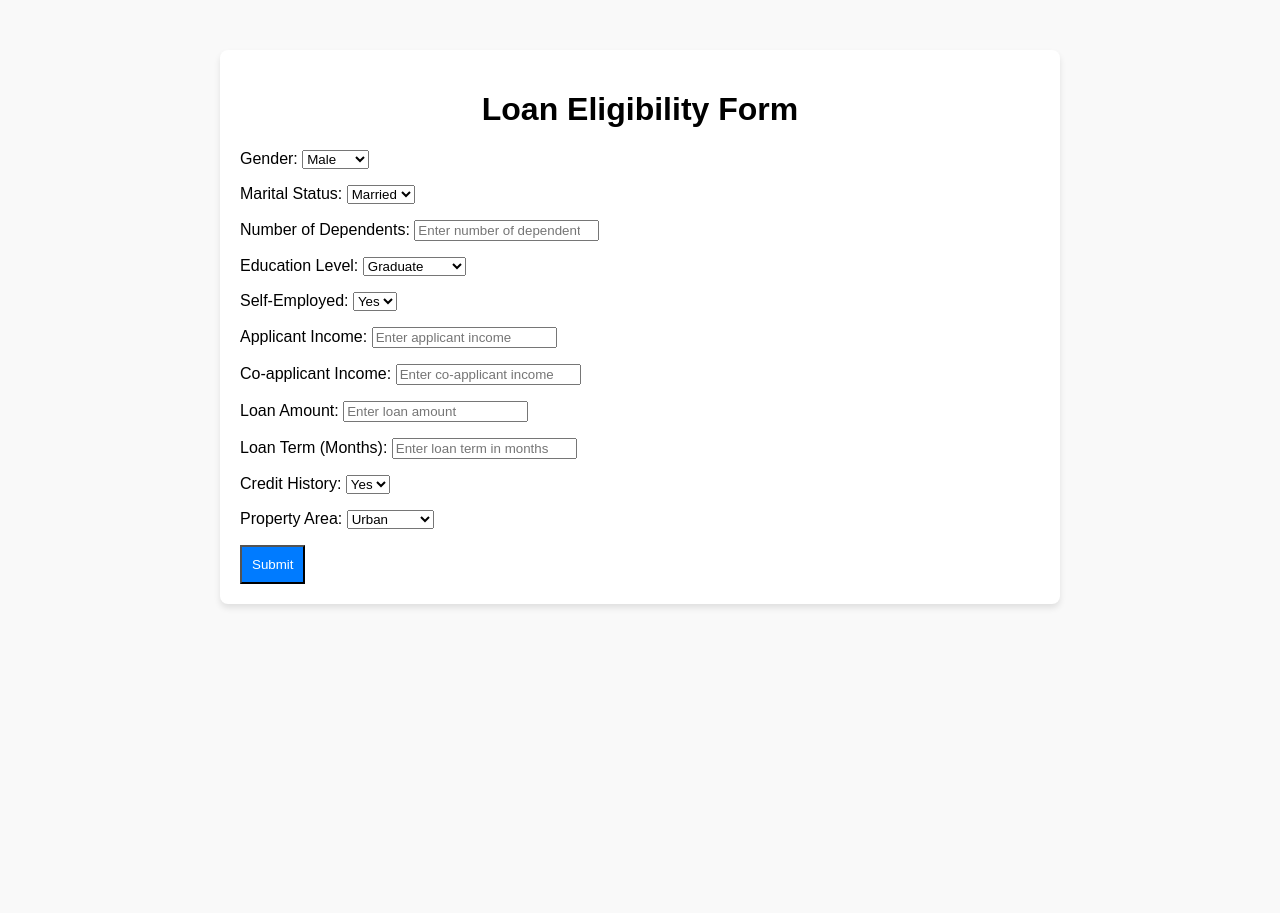
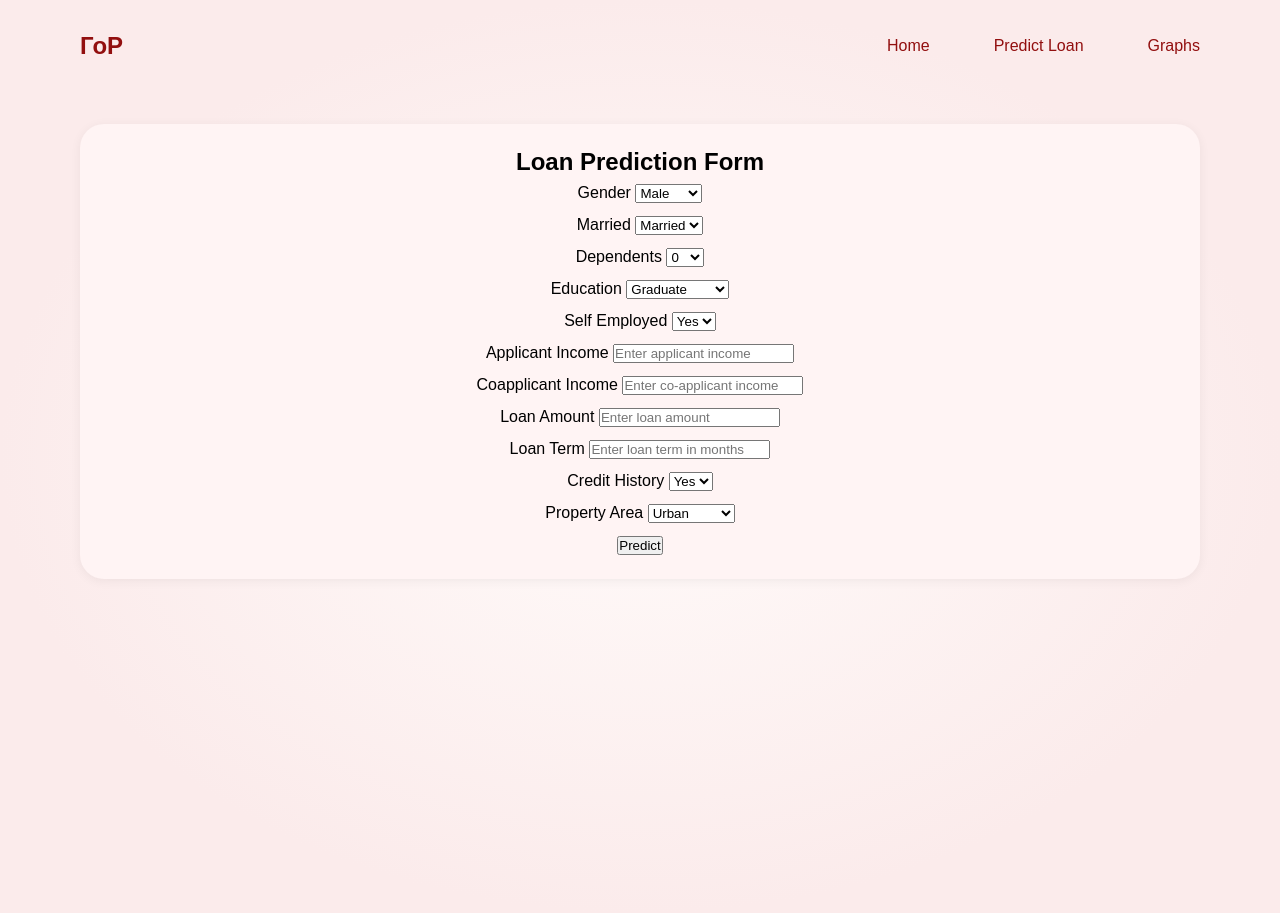
Before and after one commit to chumaana/loan-data-analysis, a Django app: page /predict/ in a window 1280 px wide. Before the commit the page ends 800 px from the top, so only its background shows below. Run offline with Django 5.2, Linux system fonts and the light colour scheme; some web fonts are replaced.

Commit message:
feat: add style, templates, views

```diff
--- a/loan_project/loan_app/forms.py
+++ b/loan_project/loan_app/forms.py
@@ -12,12 +12,15 @@ class LoanForm(forms.Form):
         label="Marital Status",
         widget=forms.Select(attrs={"class": "form-control"}),
     )
-    dependents = forms.IntegerField(
+    dependents = forms.ChoiceField(
         label="Number of Dependents",
-        min_value=0,
-        widget=forms.NumberInput(
-            attrs={"class": "form-control", "placeholder": "Enter number of dependents"}
-        ),
+        choices=[
+            ("0", "0"),
+            ("1", "1"),
+            ("2", "2"),
+            ("3+", "3+"),
+        ],
+        widget=forms.Select(attrs={"class": "form-control"}),
     )
     education = forms.ChoiceField(
         choices=[("Graduate", "Graduate"), ("Not Graduate", "Not Graduate")],
--- a/loan_project/loan_app/static/loan_app/styles.css
+++ /dev/null
@@ -1,45 +0,0 @@
-body {
-  font-family: Arial, sans-serif;
-  background-color: #f9f9f9;
-  margin: 0;
-  padding: 0;
-}
-
-.container {
-  max-width: 800px;
-  margin: 50px auto;
-  background: #fff;
-  padding: 20px;
-  border-radius: 8px;
-  box-shadow: 0px 4px 6px rgba(0, 0, 0, 0.1);
-}
-
-h1 {
-  text-align: center;
-}
-
-.result-message {
-  font-size: 18px;
-  margin-bottom: 20px;
-}
-
-.summary-table {
-  width: 100%;
-  border-collapse: collapse;
-}
-
-.summary-table td {
-  padding: 10px;
-}
-
-.summary-table td:first-child {
-  font-weight: bold;
-}
-
-.btn {
-  display: inline-block;
-  background-color: #007bff;
-  color: white;
-  padding: 10px;
-  text-decoration: none;
-}
--- a/loan_project/loan_app/templates/loan_app/home.html
+++ b/loan_project/loan_app/templates/loan_app/home.html
@@ -1,22 +1,18 @@
+{% extends 'base.html' %}
+{% load static %}
 
-<!DOCTYPE html>
-<html lang="en">
-<head>
-  <meta charset="UTF-8">
-  <title>Loan Eligibility Form</title>
-   {% load static %}
-  <link rel="stylesheet" href="{% static 'loan_app/styles.css' %}">
-</head>
-<body>
-  <div class="container">
-      <h1>Loan Eligibility Form</h1>
-      <form method="post" action="{% url 'predict' %}">
-          {% csrf_token %}
-          <div class="grid-container">
-              {{ form.as_p }}
-          </div>
-          <button type="submit" class="btn">Submit</button>
-      </form>
-  </div>
-</body>
-</html>
+{% block title %}Home - Loan Prediction{% endblock %}
+
+{% block content %}
+<div class="home-info">
+<div class="title-block">
+    <h1 class="title-desc">Welcome to the <span class="title">Loan Prediction System</span> </h1>
+    <p>Use this tool to check whether your loan application is likely to be approved.
+    Select an option from the menu to get started or press the button below</p>
+    <button><a  href="{% url 'predict_loan' %}">Try it</a></button>
+    </div>
+    <div class="graph-block">
+    <img src="{% static 'loan_app/applicant_income_distribution.png' %}" alt="Applicant Income Distribution">
+    </div>
+    </div>
+{% endblock %}
--- /dev/null
+++ b/loan_project/loan_app/templates/loan_app/loan_prediction.html
@@ -0,0 +1,88 @@
+{% extends 'base.html' %}
+{% block title %}Predict Loan{% endblock %}
+
+{% block content %}
+
+
+<form method="post"><h2>Loan Prediction Form</h2>
+    {% csrf_token %}
+
+    <div class="form-group">
+        <label for="{{ form.gender.id_for_label }}">Gender</label>
+        {{ form.gender }}
+        <span class="error-message">{{ form.gender.errors.as_text }}</span>
+    </div>
+
+    <div class="form-group">
+        <label for="{{ form.married.id_for_label }}">Married</label>
+        {{ form.married }}
+        <span class="error-message">{{ form.married.errors.as_text }}</span>
+    </div>
+
+    <div class="form-group">
+        <label for="{{ form.dependents.id_for_label }}">Dependents</label>
+        {{ form.dependents }}
+        <span class="error-message">{{ form.dependents.errors.as_text }}</span>
+    </div>
+
+    <div class="form-group">
+        <label for="{{ form.education.id_for_label }}">Education</label>
+        {{ form.education }}
+        <span class="error-message">{{ form.education.errors.as_text }}</span>
+    </div>
+
+    <div class="form-group">
+        <label for="{{ form.self_employed.id_for_label }}">Self Employed</label>
+        {{ form.self_employed }}
+        <span class="error-message">{{ form.self_employed.errors.as_text }}</span>
+    </div>
+
+    <div class="form-group">
+        <label for="{{ form.applicant_income.id_for_label }}">Applicant Income</label>
+        {{ form.applicant_income }}
+        <span class="error-message">{{ form.applicant_income.errors.as_text }}</span>
+    </div>
+
+    <div class="form-group">
+        <label for="{{ form.coapplicant_income.id_for_label }}">Coapplicant Income</label>
+        {{ form.coapplicant_income }}
+        <span class="error-message">{{ form.coapplicant_income.errors.as_text }}</span>
+    </div>
+
+    <div class="form-group">
+        <label for="{{ form.loan_amount.id_for_label }}">Loan Amount</label>
+        {{ form.loan_amount }}
+        <span class="error-message">{{ form.loan_amount.errors.as_text }}</span>
+    </div>
+
+    <div class="form-group">
+        <label for="{{ form.loan_amount_term.id_for_label }}">Loan Term</label>
+        {{ form.loan_amount_term }}
+        <span class="error-message">{{ form.loan_amount_term.errors.as_text }}</span>
+    </div>
+
+    <div class="form-group">
+        <label for="{{ form.credit_history.id_for_label }}">Credit History</label>
+        {{ form.credit_history }}
+        <span class="error-message">{{ form.credit_history.errors.as_text }}</span>
+    </div>
+
+    <div class="form-group">
+        <label for="{{ form.property_area.id_for_label }}">Property Area</label>
+        {{ form.property_area }}
+        <span class="error-message">{{ form.property_area.errors.as_text }}</span>
+    </div>
+
+    <button type="submit">Predict</button>
+</form>
+
+<!-- Display Prediction Results -->
+{% if prediction %}
+<div class="result-box">
+    <h3>Prediction Result:</h3>
+    <p><strong>{{ prediction }}</strong></p>
+
+
+</div>
+{% endif %}
+{% endblock %}
--- a/loan_project/loan_app/urls.py
+++ b/loan_project/loan_app/urls.py
@@ -1,7 +1,8 @@
 from django.urls import path
-from .views import home, predict_loan
+from .views import home, predict_loan, graphs
 
 urlpatterns = [
     path("", home, name="home"),
-    path("predict/", predict_loan, name="predict"),
+    path("predict/", predict_loan, name="predict_loan"),
+    path("graphs/", graphs, name="graphs"),
 ]
--- a/loan_project/loan_app/views.py
+++ b/loan_project/loan_app/views.py
@@ -2,7 +2,7 @@ from django.shortcuts import render
 import joblib
 import pandas as pd
 from .forms import LoanForm
-from .validators import validate_input  # Import the validation function
+from .validators import validate_input
 
 
 def home(request):
@@ -11,12 +11,13 @@ def home(request):
     return render(request, "loan_app/home.html", {"form": form})
 
 
-from django.shortcuts import render
-import joblib
-import pandas as pd
+def predict_loan(request):
+    """Handle loan prediction form and display results."""
+    form = LoanForm()
+    prediction = None
+    probability = None
+    input_data = None
 
-
-def predict_loan(request):
     if request.method == "POST":
         form = LoanForm(request.POST)
         if form.is_valid():
@@ -43,54 +44,54 @@ def predict_loan(request):
                 # Validate input values
                 errors = validate_input(input_data)
                 if errors:
-                    return render(request, "loan_app/error.html", {"error": errors})
+                    # Assign errors to specific form fields
+                    for field, error_msg in errors.items():
+                        print("Validation Errors:", field)
 
-                # Convert input data to DataFrame
-                X_pred = pd.DataFrame([input_data])
+                        form.add_error(field, error_msg)  # Attach errors to fields
+                else:
+                    # Convert input to DataFrame and encode categorical features
+                    X_pred = pd.DataFrame([input_data])
+                    categorical_features = [
+                        "Gender",
+                        "Married",
+                        "Education",
+                        "Self_Employed",
+                        "Property_Area",
+                        "Dependents",
+                    ]
+                    X_pred[categorical_features] = encoder.transform(
+                        X_pred[categorical_features]
+                    )
 
-                # Encode categorical features
-                categorical_features = [
-                    "Gender",
-                    "Married",
-                    "Education",
-                    "Self_Employed",
-                    "Property_Area",
-                    "Dependents",
-                ]
-                X_pred[categorical_features] = encoder.transform(
-                    X_pred[categorical_features]
-                )
+                    # Predict loan approval probability
+                    probabilities = model.predict_proba(X_pred)[0]
+                    probability = probabilities[1] * 100  # Approval probability
 
-                # Predict using the model pipeline
-                probabilities = model.predict_proba(X_pred)[0]
-                approval_probability = probabilities[1] * 100
-
-                # Adjust classification threshold
-                threshold = 70.0
-                if approval_probability >= threshold:
-                    result_message = (
-                        f"Approved with a {approval_probability:.2f}% probability."
-                    )
-                else:
-                    result_message = f"Rejected with a {100 - approval_probability:.2f}% probability."
-
-                return render(
-                    request,
-                    "loan_app/result.html",
-                    {
-                        "result_message": result_message,
-                        "input_data": input_data,
-                    },
-                )
+                    # Adjust classification threshold (e.g., 70%)
+                    threshold = 70.0
+                    if probability >= threshold:
+                        prediction = f"Approved with a {probability:.2f}% probability."
+                    else:
+                        prediction = (
+                            f"Rejected with a {100 - probability:.2f}% probability."
+                        )
 
             except Exception as e:
-                return render(
-                    request,
-                    "loan_app/error.html",
-                    {"error": f"Prediction error: {str(e)}"},
-                )
+                form.add_error(None, f"Prediction error: {str(e)}")  # Non-field error
 
-    else:
-        form = LoanForm()
+    return render(
+        request,
+        "loan_app/loan_prediction.html",
+        {
+            "form": form,
+            "prediction": prediction,
+            "probability": probability,
+            "input_data": input_data,
+        },
+    )
 
-    return render(request, "loan_app/home.html", {"form": form})
+
+def graphs(request):
+    """Render the page displaying generated graphs."""
+    return render(request, "loan_app/visualization.html")
--- a/loan_project/loan_project/settings.py
+++ b/loan_project/loan_project/settings.py
@@ -56,7 +56,7 @@ ROOT_URLCONF = "loan_project.urls"
 TEMPLATES = [
     {
         "BACKEND": "django.template.backends.django.DjangoTemplates",
-        "DIRS": [],
+        "DIRS": [os.path.join(BASE_DIR, "templates")],
         "APP_DIRS": True,
         "OPTIONS": {
             "context_processors": [
--- /dev/null
+++ b/loan_project/static/css/style.css
@@ -0,0 +1,140 @@
+@import url('https://fonts.cdnfonts.com/css/satoshi');
+
+* {
+  font-family: 'Satoshi', sans-serif;
+  margin: 0;
+  padding: 0;
+  box-sizing: border-box;
+}
+
+body {
+  display: flex;
+  padding: 2rem 5rem 20.875rem 5rem;
+  flex-direction: column;
+
+  background: radial-gradient(50% 50% at 50% 50%, #fffbfa 0%, #fbebeb 100%);
+}
+
+a {
+  text-decoration: none;
+}
+button {
+  cursor: pointer;
+}
+button > a {
+  color: unset;
+}
+
+.navbar {
+  display: flex;
+  justify-content: space-between;
+  width: 100%;
+}
+.logo {
+  color: #920f0f;
+  font-size: 24px;
+  font-weight: bold;
+}
+.nav-items {
+  display: flex;
+  align-items: center;
+  gap: 4rem;
+}
+
+.navbar a {
+  color: #920f0f;
+  font-weight: 400;
+  line-height: 150%;
+  text-decoration: none;
+}
+
+.navbar a:hover {
+  text-decoration: underline;
+}
+
+.title-desc {
+  color: #1d1d1d;
+  font-size: 2.5rem;
+  font-style: normal;
+  font-weight: 600;
+  line-height: 130%; /* 3.25rem */
+}
+
+.title {
+  color: #920f0f;
+  font-size: 2.5rem;
+  font-style: normal;
+  font-weight: 600;
+  line-height: 130%;
+}
+.title-block {
+  display: flex;
+  flex-direction: column;
+  gap: 1rem;
+}
+.title-block > p {
+  color: rgba(29, 29, 29, 0.5);
+
+  font-size: 1.5rem;
+  font-style: normal;
+  font-weight: 400;
+  line-height: 150%; /* 2.25rem */
+}
+
+.title-block > button {
+  border-radius: 1.5rem;
+  background: #920f0f;
+  box-shadow: 0px 2px 5.8px 0px rgba(24, 16, 52, 0.13);
+  display: flex;
+  padding: 0.7rem 1.2rem;
+  justify-content: center;
+  align-items: center;
+  width: fit-content;
+  color: #fffbfa;
+  font-size: 1rem;
+  font-style: normal;
+  font-weight: 700;
+  line-height: 150%; /* 1.5rem */
+  margin-top: 2rem;
+  border: #920f0f solid 0.05rem;
+}
+
+.title-block > button:hover {
+  background: radial-gradient(50% 50% at 50% 50%, #fffbfa 0%, #fbebeb 100%);
+  color: #920f0f;
+  font-size: 1rem;
+  border: #920f0f solid 0.05rem;
+  transition: color 0.3s ease;
+}
+.home-info {
+  display: flex;
+  justify-content: space-between;
+  gap: 8.31rem;
+  margin-top: 12.9375rem;
+  align-items: center;
+}
+form {
+  display: flex;
+  padding: 1.5rem;
+  justify-content: center;
+  align-items: center;
+  gap: 0.5rem;
+  flex-direction: column;
+  border-radius: 1.5rem;
+  background: #fff4f4;
+  box-shadow: 0px 2px 10.7px 0px rgba(0, 0, 0, 0.06);
+  margin-top: 4rem;
+}
+
+img {
+  width: 100%;
+
+  display: block;
+}
+
+.error-message {
+  color: red;
+  font-size: 14px;
+  margin-top: 5px;
+  display: block;
+}
--- /dev/null
+++ b/loan_project/templates/base.html
@@ -0,0 +1,28 @@
+{% load static %}
+<!DOCTYPE html>
+<html lang="en">
+<head>
+    <meta charset="UTF-8">
+    <meta name="viewport" content="width=device-width, initial-scale=1.0">
+    <title>{% block title %}Loan Prediction{% endblock %}</title>
+    <link rel="stylesheet" href="{% static 'css/style.css' %}">
+</head>
+<body>
+
+    <div class="navbar">
+        <div class="logo">ГоР</div>
+        <div class="nav-items">
+            <a href="{% url 'home' %}">Home</a>
+            <a href="{% url 'predict_loan' %}">Predict Loan</a>
+            <a href="{% url 'graphs' %}">Graphs</a>
+        </div>
+    </div>
+
+    <div class="container">
+        {% block content %}{% endblock %}
+    </div>
+
+
+
+</body>
+</html>
```
Also changed, not shown: loan_project/loan_app/templates/loan_app/base.html (deleted, +0 -16 lines), loan_project/loan_app/templates/loan_app/result.html (deleted, +0 -33 lines), loan_project/loan_app/templates/loan_app/visualization.html (added, +33 -0 lines), loan_project/loan_app/validators.py (+6 -6 lines), loan_project/train_model.py (+40 -36 lines), 1 other file.
